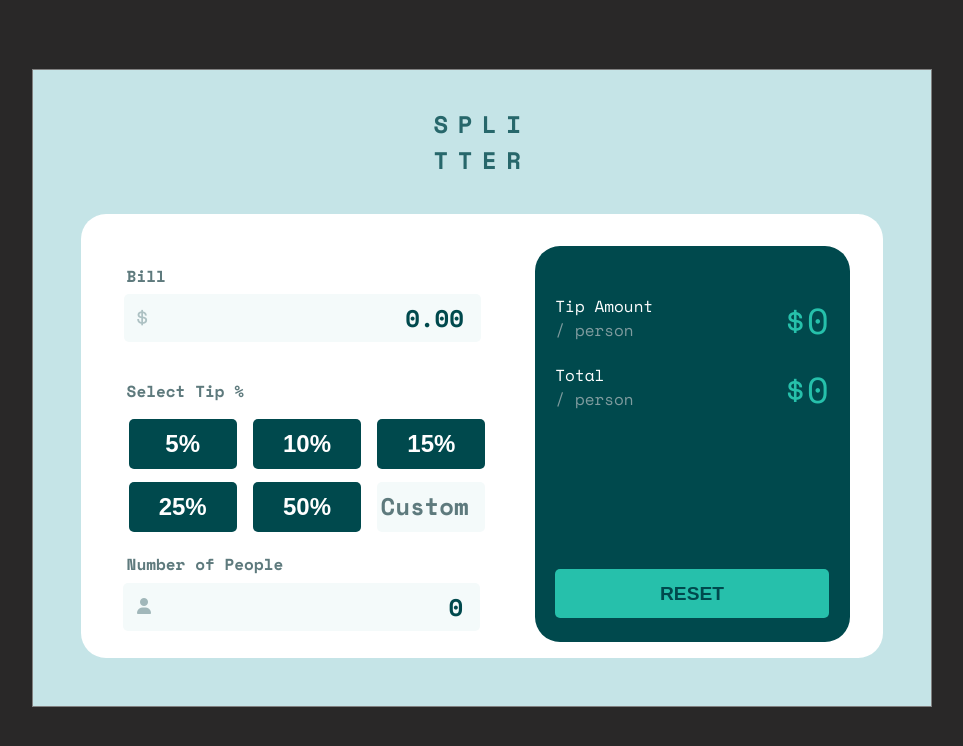
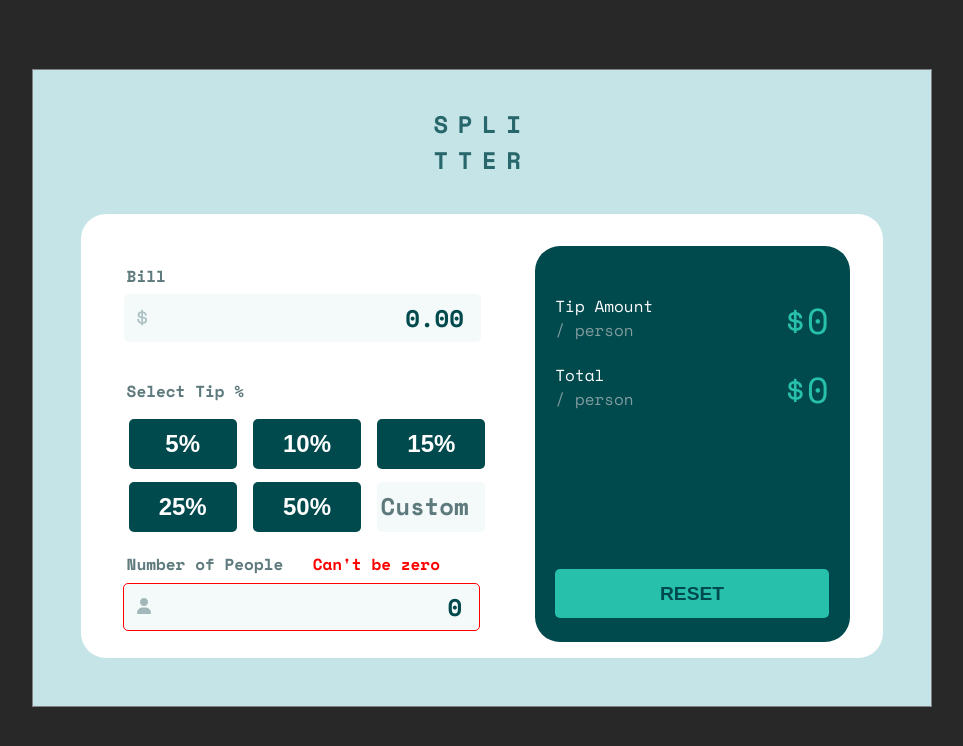
Before and after one commit to SJ47/frontend-mentor-bill-splitter-styled-components, a React (Vite) app: page / in a window 1280 px wide. Shown: the top 746 px of the page, without its empty margins (158-1121 px from the left). Built offline with nearby package versions, Linux system fonts and the light colour scheme.

Commit message:
Format red border if num of people is zero

```diff
--- a/src/components/people/People.styled.js
+++ b/src/components/people/People.styled.js
@@ -24,9 +24,7 @@ export const StyledPeopleContainer = styled.div`
     @media (min-width: 776px) {
         grid-column-start: 1;
         grid-row-start: 4;
-        /* background: orange; */
         margin-bottom: 2em;
-        /* padding: 0; */
     }
 `;
 
@@ -48,7 +46,7 @@ export const StyledInput = styled.input`
     margin-bottom: 2em;
     background: var(--color-light-grayish-cyan2);
     height: 2em;
-    border: none;
+    border: ${props => props.value ? "none" : "1px solid red"};
     border-radius: var(--radius-corner-small);
     font-size: var(--fs-form-inputs);
 
--- a/src/containers/SplitterContainer.jsx
+++ b/src/containers/SplitterContainer.jsx
@@ -73,12 +73,22 @@ const SplitterContainer = () => {
                     Bill
                 </Bill>
                 <Tip handleTipPercChange={handleTipPercChange} />
+                {numOfPeople ? (
                     <People
                         numOfPeople={numOfPeople}
                         handleNumOfPeopleChange={handleNumOfPeopleChange}
                     >
                         Number of People
                     </People>
+                ) : (
+                    <People
+                        numOfPeople={numOfPeople}
+                        handleNumOfPeopleChange={handleNumOfPeopleChange}
+                    >
+                        Number of People{" "}
+                        <p style={{ color: "red" }}>&nbsp; Can't be zero</p>
+                    </People>
+                )}
                 <Result
                     tipAmountPerPerson={tipAmountPerPerson}
                     totalPerPerson={totalPerPerson}
--- a/src/containers/SplitterContainer.styled.js
+++ b/src/containers/SplitterContainer.styled.js
@@ -6,6 +6,10 @@ export const StyledSplitterContainer = styled.div`
     border-top-right-radius: var(--radius-corner);
     display: grid;
     grid-template-columns: 1fr;
+
+    p {
+        display: inline;
+    }
 
 
     @media (min-width: 776px) {
```
Lines whose indentation alone changed are shown as unchanged.
